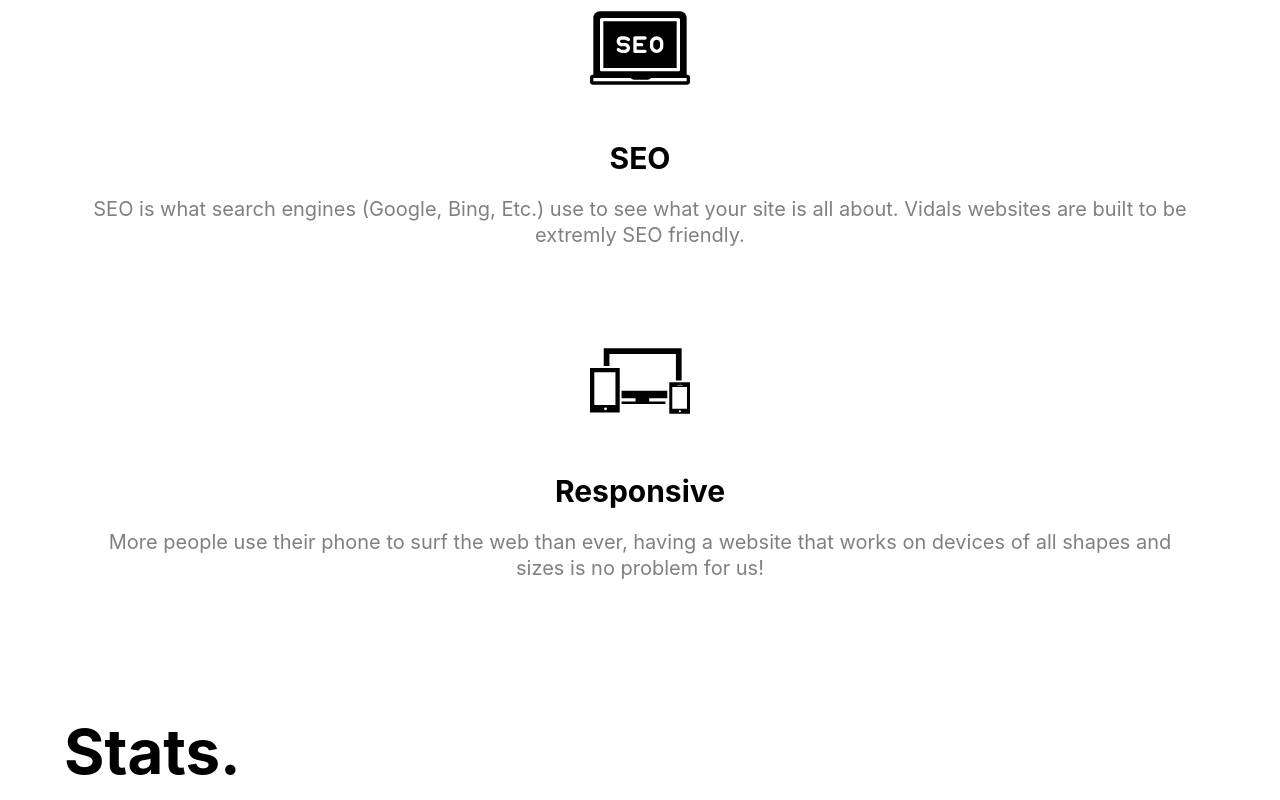
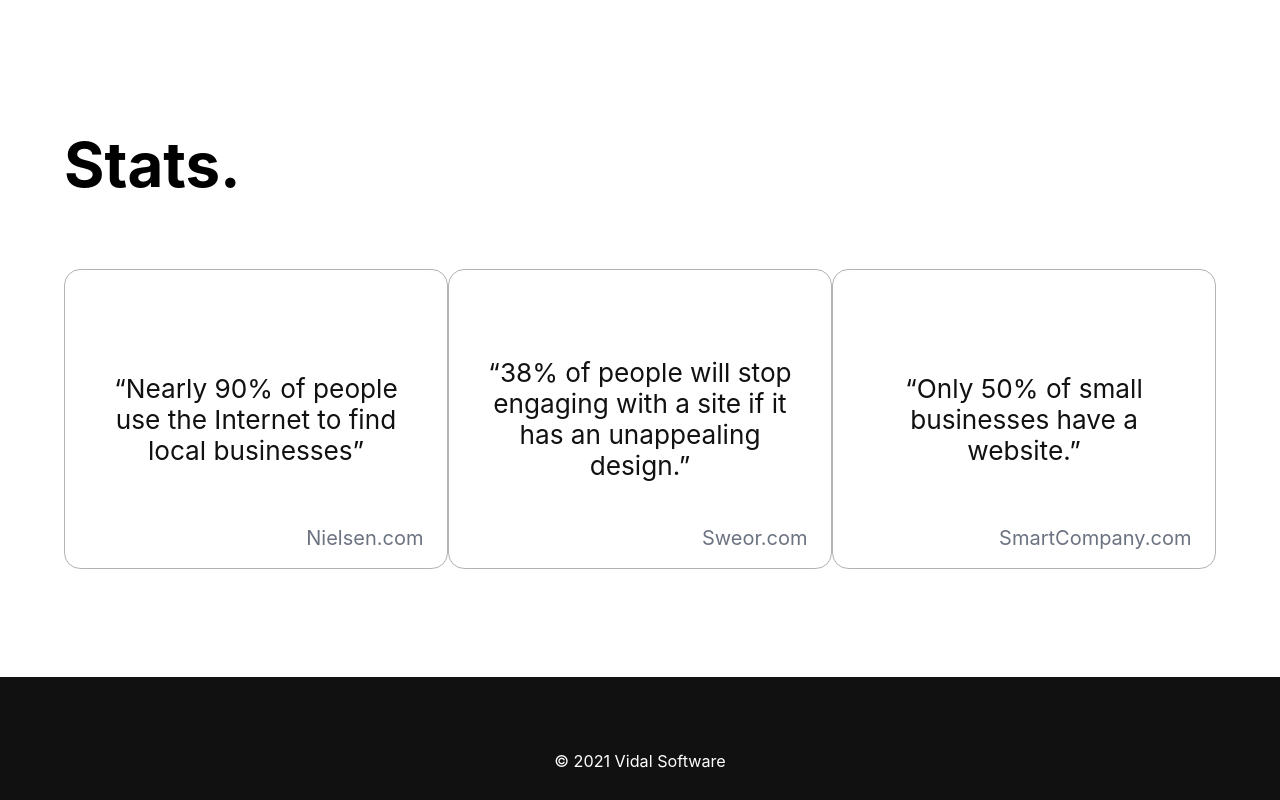
Before and after one commit to raglandc/vidal-production, a Next.js app: page / in a window 1280 px wide. Shown: the part 1180-1980 px from the top of the page. Built offline with nearby package versions, Linux system fonts and the light colour scheme.

Commit message:
responsive work on section wrapper

```diff
--- a/components/UI/SectionWrapper.module.css
+++ b/components/UI/SectionWrapper.module.css
@@ -5,3 +5,10 @@
   flex-direction: column;
   justify-content: center;
 }
+
+@media only screen and (min-width: 900px) {
+  .sectionWrapper {
+    flex-direction: row;
+    justify-content: space-around;
+  }
+}
--- a/components/sections/HomePageSections/StatsSection.tsx
+++ b/components/sections/HomePageSections/StatsSection.tsx
@@ -26,8 +26,9 @@ const stats = [
 
 const StatsSection = () => {
   return (
+    <>
+      <h2 className={styles.statsHeader}>Stats.</h2>
       <SectionWrapper>
-      <h2 className={styles.statsHeader}>Stats.</h2>
         {stats.map((stat) => {
           return (
             <StatsCard
@@ -38,6 +39,7 @@ const StatsSection = () => {
           );
         })}
       </SectionWrapper>
+    </>
   );
 };
 
```
Lines whose indentation alone changed are shown as unchanged.
